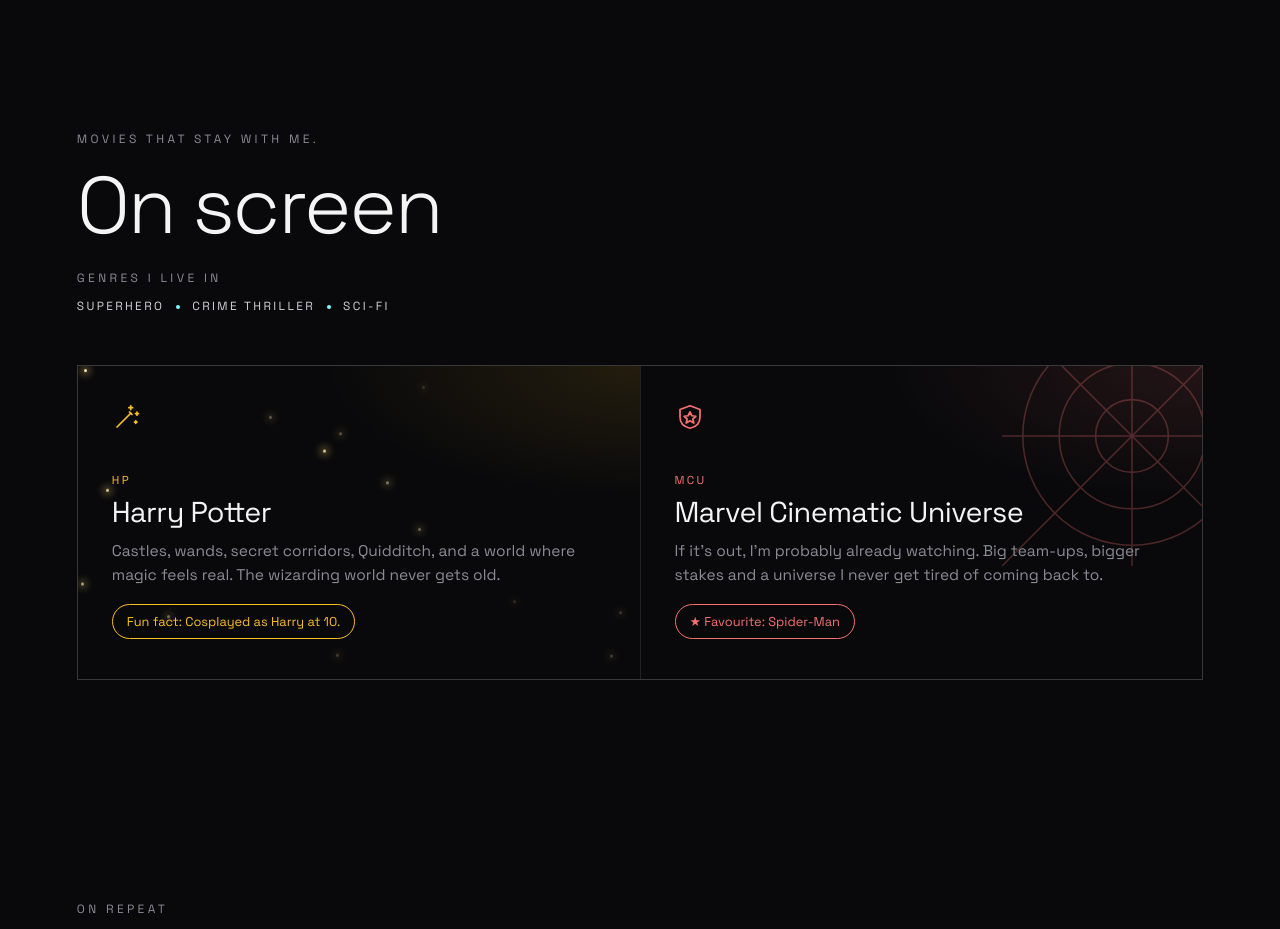
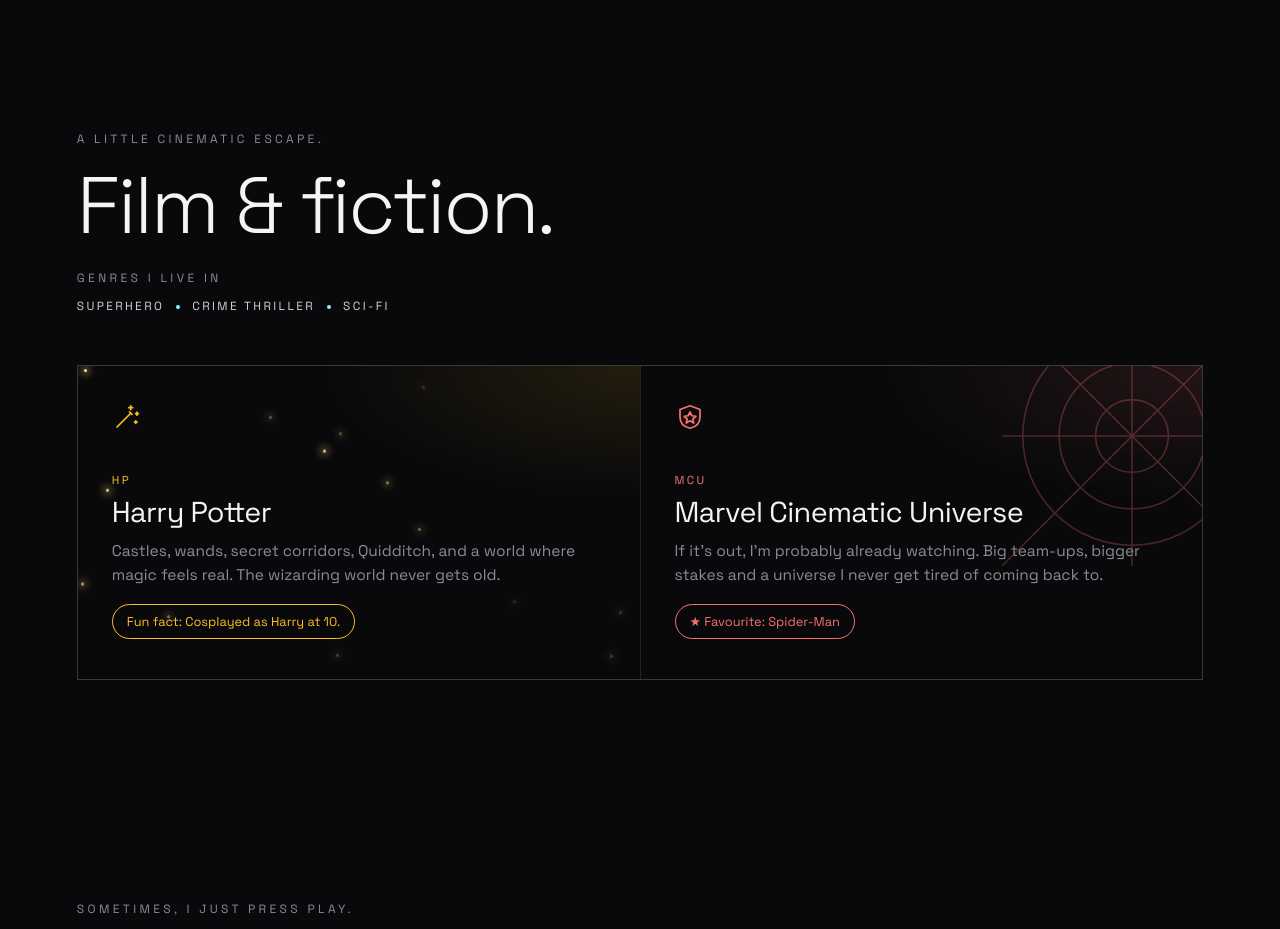
Before and after one commit to Fawwaz-GitHub/Socials, a plain HTML site: page index.html in a window 1280 px wide. Shown: the part 3300-4229 px from the top of the page. Drawn offline with Linux system fonts and the light colour scheme.

Commit message:
Update section headers for movies and music

```diff
--- a/index.html
+++ b/index.html
@@ -223,8 +223,8 @@
 </section>
 
 <section id="movies">
-  <div class="eyebrow rv">Movies that stay with me.</div>
-  <h2 class="rv">On screen</h2>
+  <div class="eyebrow rv">A little cinematic escape.</div>
+  <h2 class="rv">Film &amp; fiction.</h2>
   <div class="eyebrow rv" style="margin:22px 0 10px">Genres I live in</div>
   <div class="chips rv"><span class="chip">Superhero</span><span class="chip">Crime thriller</span><span class="chip">Sci-fi</span></div>
   <div class="grid">
@@ -234,7 +234,7 @@
 </section>
 
 <section id="music">
-  <div class="eyebrow rv">On repeat</div>
+  <div class="eyebrow rv">Sometimes, I just press play.</div>
   <h2 class="rv">Sound &amp; words.</h2>
   <div class="grid">
     <div class="tile rv" style="--c:#f472b6"><svg class="ic"><use href="#i-music"/></svg><span class="eq"><i></i><i></i><i></i><i></i></span><div class="by">Favourite song</div><h3 class="serif">Yeh Fitoor Mera</h3><p>A little obsessed, a little restless, and completely unapologetic about the things I love.</p></div>
```
